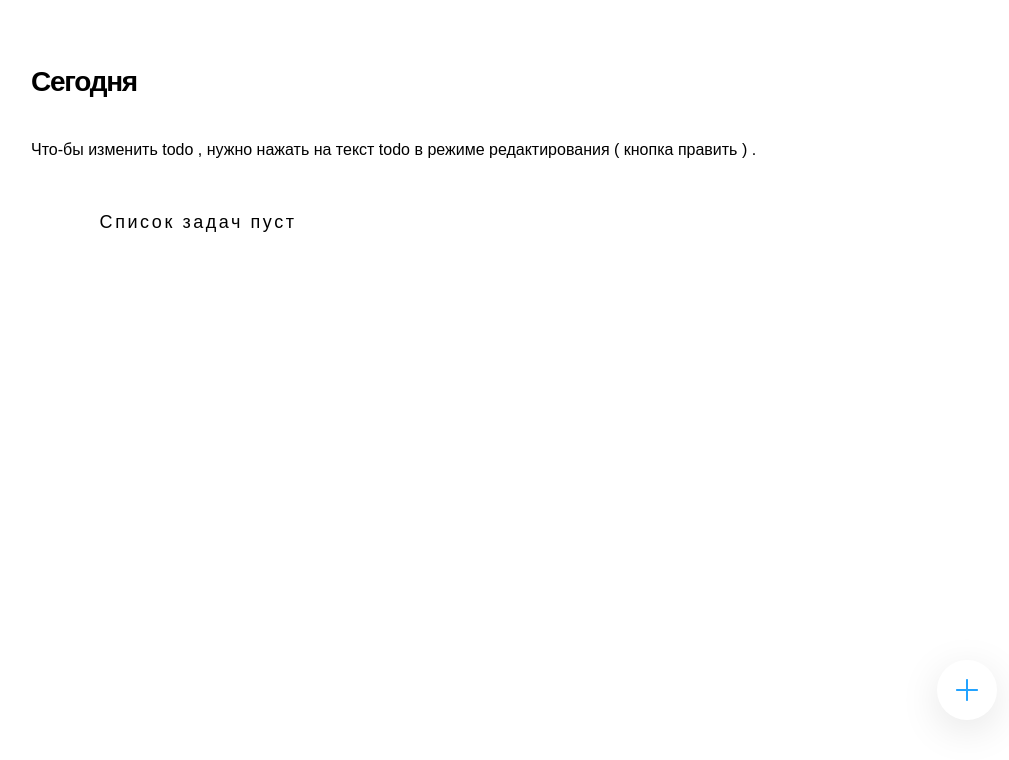
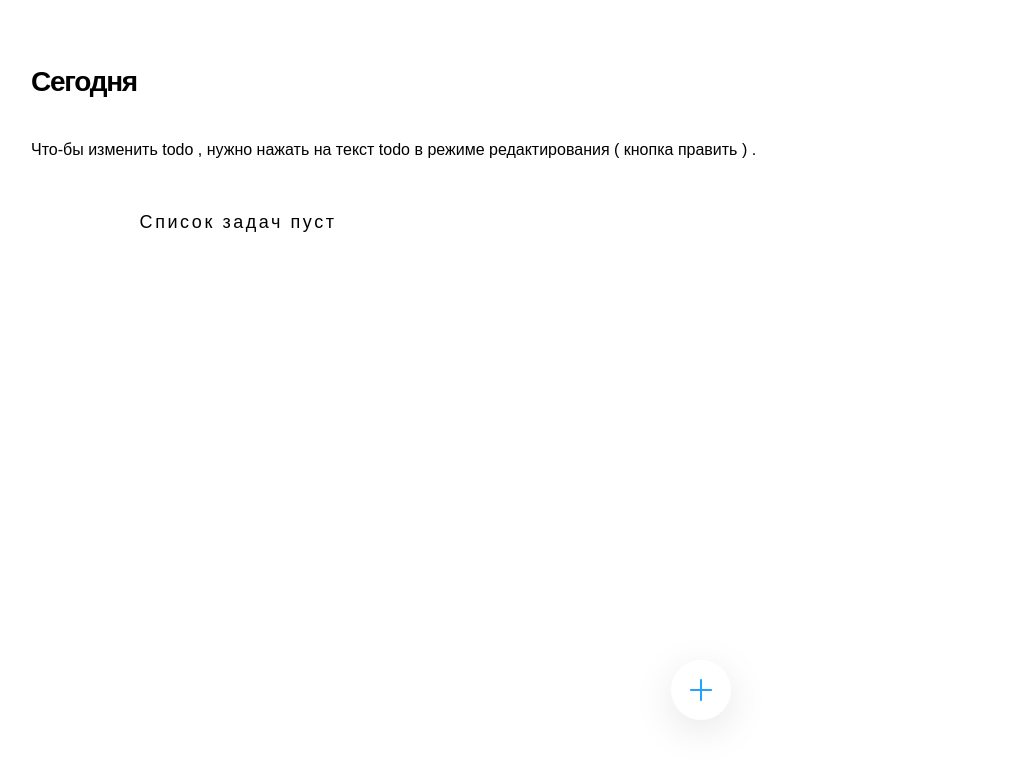
Before and after one commit to ivanisovich/todo, a React (Create React App) app: page / in a window 1280 px wide. Shown: the top 760 px of the page, without its empty margins (9-1018 px from the left). Built offline with nearby package versions, Linux system fonts and the light colour scheme.

Commit message:
fixed title

```diff
--- a/src/index.css
+++ b/src/index.css
@@ -10,18 +10,22 @@
 .todo {
   background-image: url("./img/todo_button.png");
   background-repeat: no-repeat;
-  background-position: 10vw 40px;
+  background-position: 9.3vw 40px;
   padding-top: 20px;
   padding-left: 5.5vw;
   border-bottom: 0.5px solid #f2f2f2;
 }
 
 .todo-deleting {
-  background-position: 10vw 40px;
+  background-position: 9.3vw 40px;
   background-image: url("./img/delete_todo.png");
   background-repeat: no-repeat;
   padding-left: 5.5vw;
   margin-left: 0px;
+}
+.todo-deleting button{
+  position: absolute;
+  margin-top: 20px;
 }
 
 .todo-completed {
--- a/src/styles/main.js
+++ b/src/styles/main.js
@@ -3,6 +3,8 @@ export const Template = styled.div`
   padding-bottom: 62px;
   padding-top: 66px;
   white-space: nowrap;
+  padding-left: 40px;
+  padding-right:40px;
 `;
 
 export const Header = styled.h1`
@@ -10,14 +12,14 @@ export const Header = styled.h1`
   letter-spacing: -0.1vw;
   font-size: 28px;
   padding-bottom: 43px;
-  padding-left: 40px;
 `;
 
 export const Title = styled.p`
   font-family: "Gilroy-Bold", sans-serif;
   font-size: 16px;
+  white-space: pre-wrap;
   padding-bottom: 43px;
-  padding-left: 40px;
+  min-width:240px;
 `;
 
 export const StyledTodoList = styled.ul`
@@ -41,7 +43,6 @@ export const TodoEmpty = styled(StyledTodo)`
 `;
 
 export const Modal = styled.form`
-  margin-left: 35vw;
   position: absolute;
   height: calc(85vh - 150px);
   max-width: 300px;
@@ -50,7 +51,6 @@ export const Modal = styled.form`
   margin-top: -12.2rem;
   border-radius: 40px 40px 40px 40px;
   padding: 41px;
-
   display: block;
   background: #ffffff;
   box-shadow: 0px 0px 40px rgba(0, 0, 0, 0.1);
@@ -171,7 +171,7 @@ export const ButtonWrapper = styled.button`
   margin-top: 24.8rem;
   align-items: flex-end;
   max-height: 611px;
-  margin-left: 73.9%;
+  margin-left: 50vw;
   z-index: -1;
 `;
 export const ButtonModalOpen = styled.img`
```
